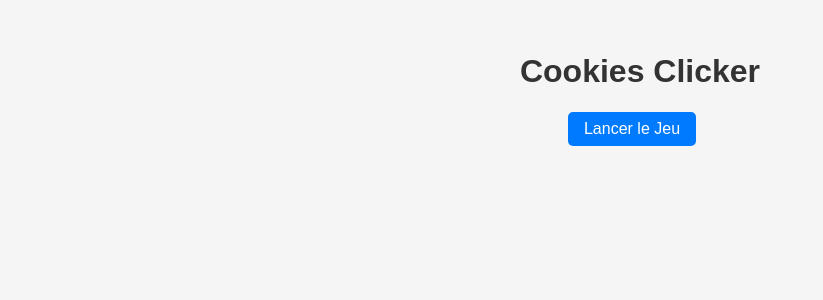
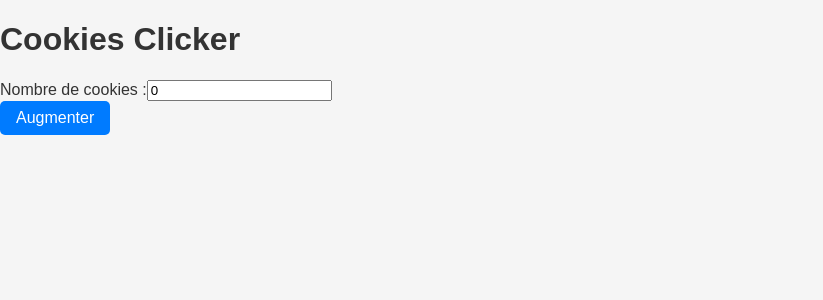
Before and after one commit to Sprocq/TEK_ndi_2024, a React (Vite) app: page /CookiesClicker in a window 1280 px wide. Shown: the top 300 px of the page, without its empty margins (0-823 px from the left). Built offline with nearby package versions, Linux system fonts and the light colour scheme.

Commit message:
ajout data

```diff
--- a/src/pages/CookiesClicker.tsx
+++ b/src/pages/CookiesClicker.tsx
@@ -1,15 +1,27 @@
-import React from "react";
+import React, { useState } from "react";
+import cookies from "../data/cookies.json";
 
 const CookiesClicker: React.FC = () => {
+  const [count, setCount] = useState<number>(0); // État typé comme un nombre
+
+  const handleClick = (): void => {
+    setCount(count + 1); // Augmente la valeur de l'état
+  };
+
   return (
-    <div style={{ padding: "2rem", textAlign: "center" }}>
+    <div>
       <h1>Cookies Clicker</h1>
-      <button
-        onClick={() => alert("Jeu lancé !")}
-        style={{ marginRight: "1rem" }}
-      >
-        Lancer le Jeu
-      </button>
+      <div>
+        <label>
+          Nombre de cookies :
+          <input
+            type="text"
+            value={count}
+            readOnly // Empêche la modification directe par l'utilisateur
+          />
+        </label>
+      </div>
+      <button onClick={handleClick}>Augmenter</button>
     </div>
   );
 };
```
Also changed, not shown: src/data/cookies.json (renamed from src/data/donnees.json).
